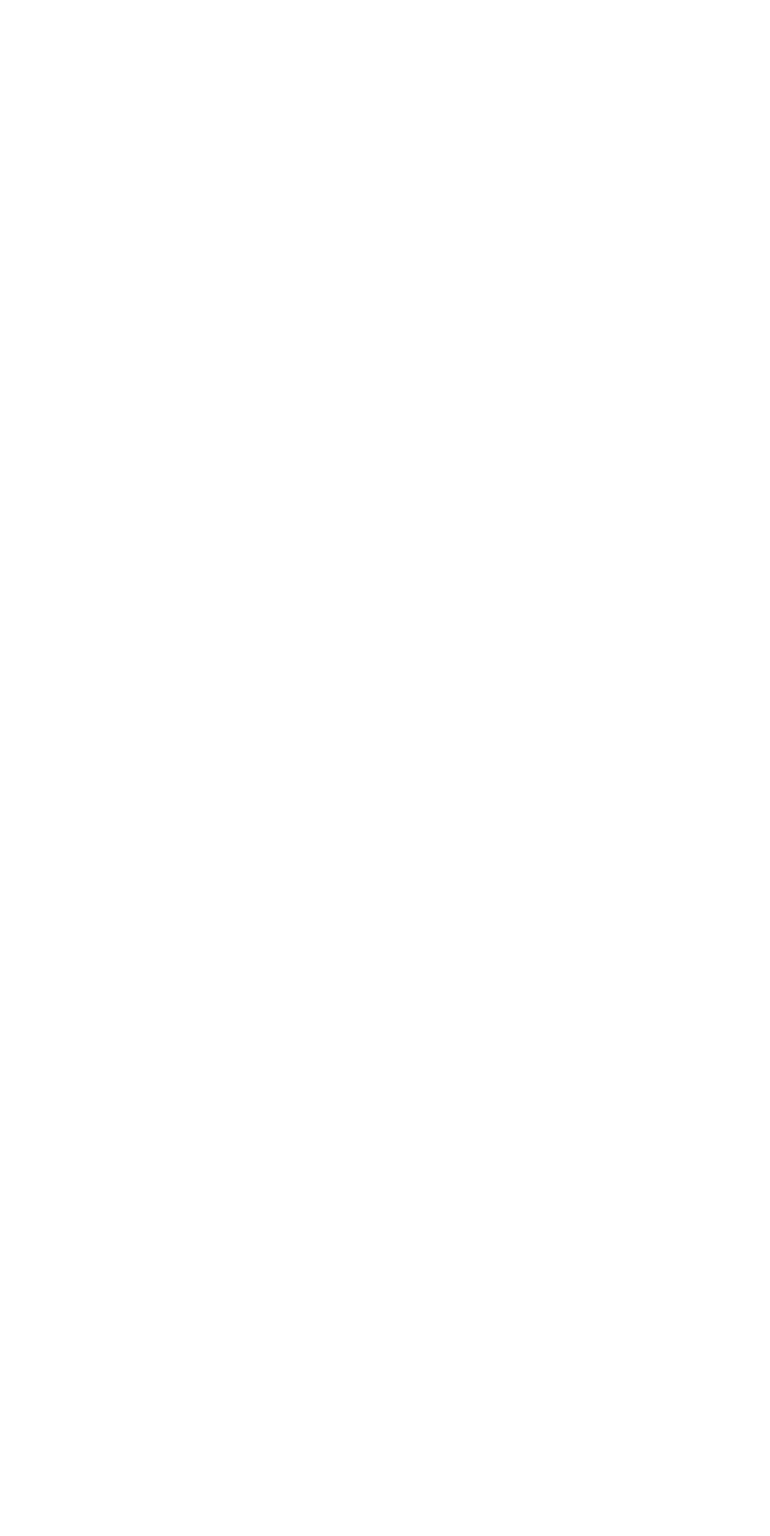
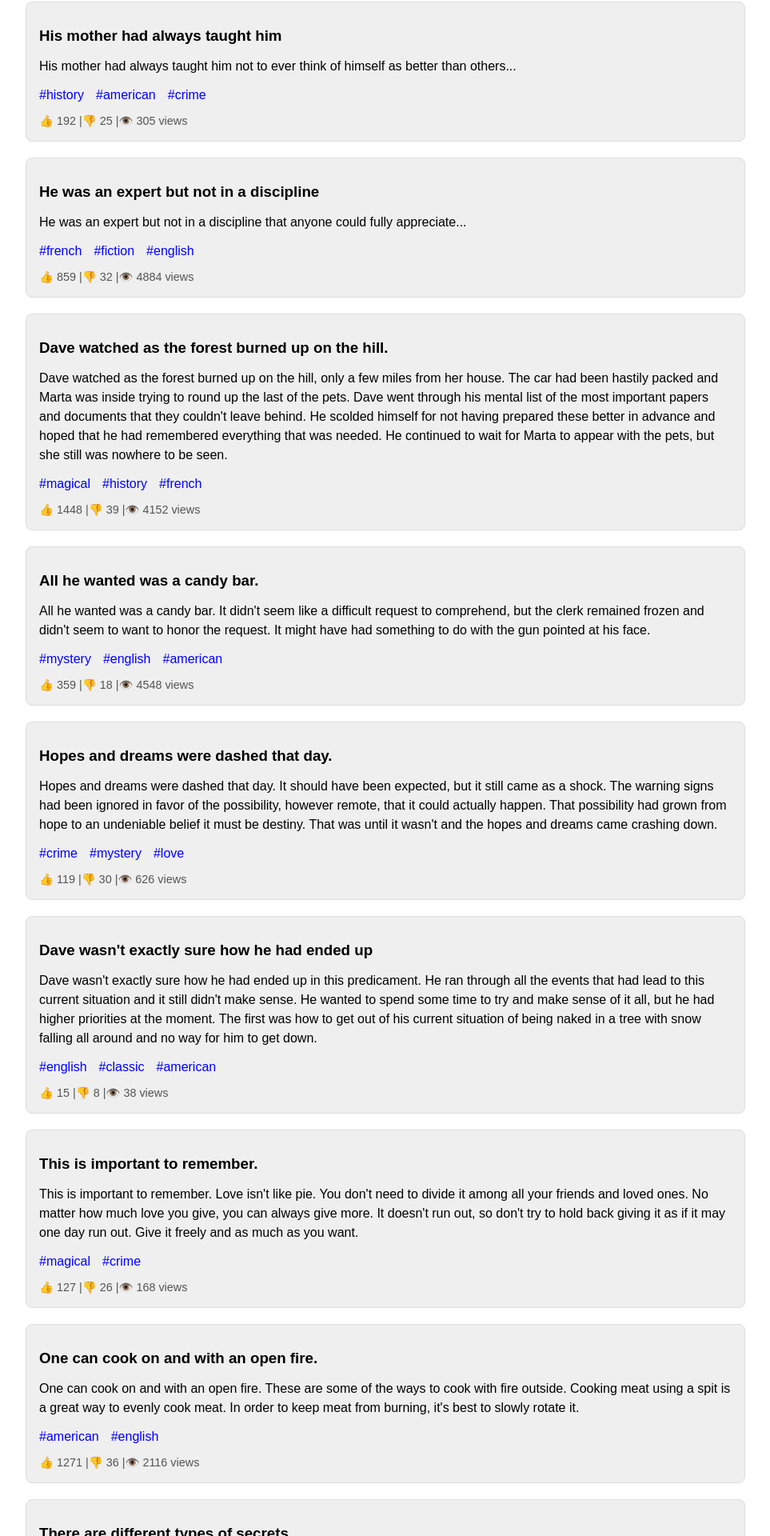
Before and after one commit to ankurinfoniti/angular-machine-coding, an Angular app: page /blog-post in a window 1280 px wide. Before the commit this address led to /. Shown: the part 76-1996 px from the top of the page at 80% size, without its empty margins (158-1121 px from the left). Before the commit the page ends 800 px from the top, so only its background shows below. Built offline with nearby package versions, Linux system fonts and the light colour scheme.

Commit message:
blog post

```diff
--- a/src/app/app.routes.ts
+++ b/src/app/app.routes.ts
@@ -14,6 +14,7 @@
 import { EvenOrOdd } from './even-or-odd/even-or-odd';
 import { MortgageCalculator } from './mortgage-calculator/mortgage-calculator';
 import { FilterRecipes } from './filter-recipes/filter-recipes';
+import { BlogPost } from './blog-post/container/blog-post/blog-post';
 
 export const routes: Routes = [
   {
@@ -72,4 +73,8 @@
     path: 'filter-recipes',
     component: FilterRecipes,
   },
+  {
+    path: 'blog-post',
+    component: BlogPost,
+  },
 ];
--- /dev/null
+++ b/src/app/blog-post/component/blog-post-card/blog-post-card.css
@@ -0,0 +1,31 @@
+.card {
+  font-family: sans-serif;
+  background-color: #efefef;
+  padding: 1rem;
+  border: 1px solid #ddd;
+  border-radius: 8px;
+  margin-top: 20px;
+}
+
+.card-title {
+  margin: 15px 0;
+}
+
+.card-body p {
+  line-height: 1.5;
+}
+
+.tags {
+  margin: 15px 0;
+}
+
+.tags span {
+  color: blue;
+  margin-right: 15px;
+}
+
+.reactions {
+  margin-top: 10px;
+  color: #555;
+  font-size: 0.9rem;
+}
--- /dev/null
+++ b/src/app/blog-post/component/blog-post-card/blog-post-card.html
@@ -0,0 +1,18 @@
+<div class="card">
+  <h3 class="card-title">{{ blog.title }}</h3>
+  <div class="card-body">
+    <p>{{ blog.body }}</p>
+
+    <div class="tags">
+      @for (tag of blog.tags; track $index) {
+        <span>#{{ tag }}</span>
+      }
+    </div>
+
+    <div class="reactions">
+      <span>👍 {{ blog.reactions.likes }} |</span>
+      <span>👎 {{ blog.reactions.dislikes }} |</span>
+      <span>👁️ {{ blog.views }} views</span>
+    </div>
+  </div>
+</div>
--- /dev/null
+++ b/src/app/blog-post/component/blog-post-card/blog-post-card.ts
@@ -0,0 +1,13 @@
+import { Component, Input } from '@angular/core';
+
+import { BlogPostModel } from '../../model/blog-post-model';
+
+@Component({
+  selector: 'app-blog-post-card',
+  imports: [],
+  templateUrl: './blog-post-card.html',
+  styleUrl: './blog-post-card.css',
+})
+export class BlogPostCard {
+  @Input({ required: true }) blog!: BlogPostModel;
+}
--- /dev/null
+++ b/src/app/blog-post/container/blog-post/blog-post.css
@@ -0,0 +1,5 @@
+.container {
+  width: 900px;
+  margin: 30px auto;
+  font-family: sans-serif;
+}
--- /dev/null
+++ b/src/app/blog-post/container/blog-post/blog-post.html
@@ -0,0 +1,7 @@
+<div class="container">
+  <h2>Blog Posts</h2>
+
+  @for (blog of blogs; track $index) {
+    <app-blog-post-card [blog]="blog"></app-blog-post-card>
+  }
+</div>
--- /dev/null
+++ b/src/app/blog-post/container/blog-post/blog-post.ts
@@ -0,0 +1,129 @@
+import { Component } from '@angular/core';
+
+import { BlogPostModel } from '../../model/blog-post-model';
+import { BlogPostCard } from '../../component/blog-post-card/blog-post-card';
+
+@Component({
+  selector: 'app-blog-post',
+  imports: [BlogPostCard],
+  templateUrl: './blog-post.html',
+  styleUrl: './blog-post.css',
+})
+export class BlogPost {
+  blogs: BlogPostModel[] = [
+    {
+      id: 1,
+      title: 'His mother had always taught him',
+      body: 'His mother had always taught him not to ever think of himself as better than others...',
+      tags: ['history', 'american', 'crime'],
+      reactions: { likes: 192, dislikes: 25 },
+      views: 305,
+      userId: 121,
+    },
+    {
+      id: 2,
+      title: 'He was an expert but not in a discipline',
+      body: 'He was an expert but not in a discipline that anyone could fully appreciate...',
+      tags: ['french', 'fiction', 'english'],
+      reactions: { likes: 859, dislikes: 32 },
+      views: 4884,
+      userId: 91,
+    },
+    {
+      id: 3,
+      title: 'Dave watched as the forest burned up on the hill.',
+      body: "Dave watched as the forest burned up on the hill, only a few miles from her house. The car had been hastily packed and Marta was inside trying to round up the last of the pets. Dave went through his mental list of the most important papers and documents that they couldn't leave behind. He scolded himself for not having prepared these better in advance and hoped that he had remembered everything that was needed. He continued to wait for Marta to appear with the pets, but she still was nowhere to be seen.",
+      tags: ['magical', 'history', 'french'],
+      reactions: {
+        likes: 1448,
+        dislikes: 39,
+      },
+      views: 4152,
+      userId: 16,
+    },
+    {
+      id: 4,
+      title: 'All he wanted was a candy bar.',
+      body: "All he wanted was a candy bar. It didn't seem like a difficult request to comprehend, but the clerk remained frozen and didn't seem to want to honor the request. It might have had something to do with the gun pointed at his face.",
+      tags: ['mystery', 'english', 'american'],
+      reactions: {
+        likes: 359,
+        dislikes: 18,
+      },
+      views: 4548,
+      userId: 47,
+    },
+    {
+      id: 5,
+      title: 'Hopes and dreams were dashed that day.',
+      body: "Hopes and dreams were dashed that day. It should have been expected, but it still came as a shock. The warning signs had been ignored in favor of the possibility, however remote, that it could actually happen. That possibility had grown from hope to an undeniable belief it must be destiny. That was until it wasn't and the hopes and dreams came crashing down.",
+      tags: ['crime', 'mystery', 'love'],
+      reactions: {
+        likes: 119,
+        dislikes: 30,
+      },
+      views: 626,
+      userId: 131,
+    },
+    {
+      id: 6,
+      title: "Dave wasn't exactly sure how he had ended up",
+      body: "Dave wasn't exactly sure how he had ended up in this predicament. He ran through all the events that had lead to this current situation and it still didn't make sense. He wanted to spend some time to try and make sense of it all, but he had higher priorities at the moment. The first was how to get out of his current situation of being naked in a tree with snow falling all around and no way for him to get down.",
+      tags: ['english', 'classic', 'american'],
+      reactions: {
+        likes: 15,
+        dislikes: 8,
+      },
+      views: 38,
+      userId: 98,
+    },
+    {
+      id: 7,
+      title: 'This is important to remember.',
+      body: "This is important to remember. Love isn't like pie. You don't need to divide it among all your friends and loved ones. No matter how much love you give, you can always give more. It doesn't run out, so don't try to hold back giving it as if it may one day run out. Give it freely and as much as you want.",
+      tags: ['magical', 'crime'],
+      reactions: {
+        likes: 127,
+        dislikes: 26,
+      },
+      views: 168,
+      userId: 70,
+    },
+    {
+      id: 8,
+      title: 'One can cook on and with an open fire.',
+      body: "One can cook on and with an open fire. These are some of the ways to cook with fire outside. Cooking meat using a spit is a great way to evenly cook meat. In order to keep meat from burning, it's best to slowly rotate it.",
+      tags: ['american', 'english'],
+      reactions: {
+        likes: 1271,
+        dislikes: 36,
+      },
+      views: 2116,
+      userId: 67,
+    },
+    {
+      id: 9,
+      title: 'There are different types of secrets.',
+      body: "There are different types of secrets. She had held onto plenty of them during her life, but this one was different. She found herself holding onto the worst type. It was the type of secret that could gnaw away at your insides if you didn't tell someone about it, but it could end up getting you killed if you did.",
+      tags: ['american', 'history', 'magical'],
+      reactions: {
+        likes: 703,
+        dislikes: 18,
+      },
+      views: 2235,
+      userId: 82,
+    },
+    {
+      id: 10,
+      title: 'They rushed out the door.',
+      body: "They rushed out the door, grabbing anything and everything they could think of they might need. There was no time to double-check to make sure they weren't leaving something important behind. Everything was thrown into the car and they sped off. Thirty minutes later they were safe and that was when it dawned on them that they had forgotten the most important thing of all.",
+      tags: ['fiction', 'magical', 'history'],
+      reactions: {
+        likes: 455,
+        dislikes: 3,
+      },
+      views: 4504,
+      userId: 144,
+    },
+  ];
+}
--- /dev/null
+++ b/src/app/blog-post/model/blog-post-model.ts
@@ -0,0 +1,14 @@
+export interface BlogPostModel {
+  id: number;
+  title: string;
+  body: string;
+  tags: string[];
+  reactions: Reactions;
+  views: number;
+  userId: number;
+}
+
+export interface Reactions {
+  likes: number;
+  dislikes: number;
+}
--- a/src/app/demo-link/demo-link.html
+++ b/src/app/demo-link/demo-link.html
@@ -15,3 +15,4 @@
 <a [routerLink]="['/even-or-odd']">Even or odd</a>
 <a [routerLink]="['/mortgage-calculator']">Mortgage Calculator</a>
 <a [routerLink]="['/filter-recipes']">Filter Recipes</a>
+<a [routerLink]="['/blog-post']">Blog Post</a>
```
Also changed, not shown: 2 other files (tests, documents, lock files or other folders).
